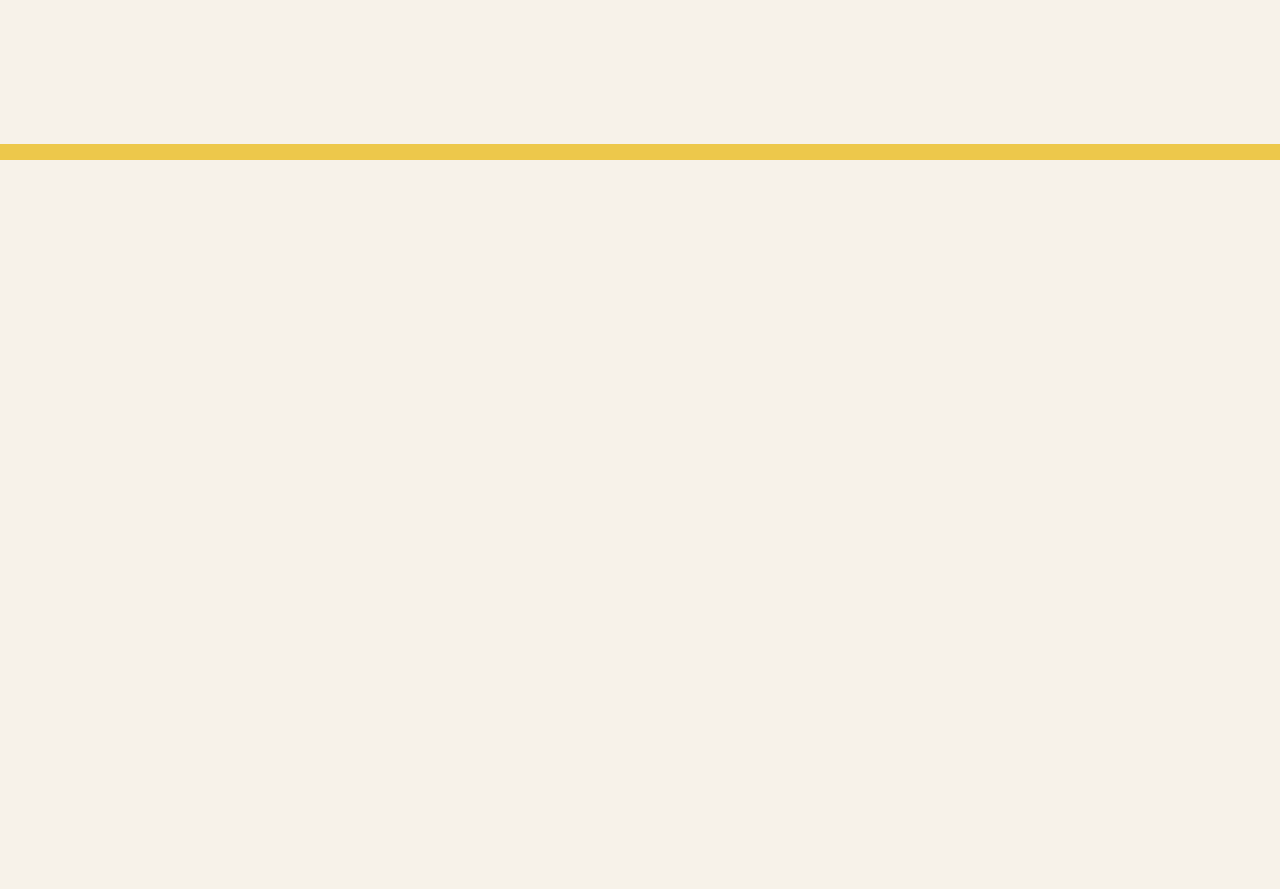
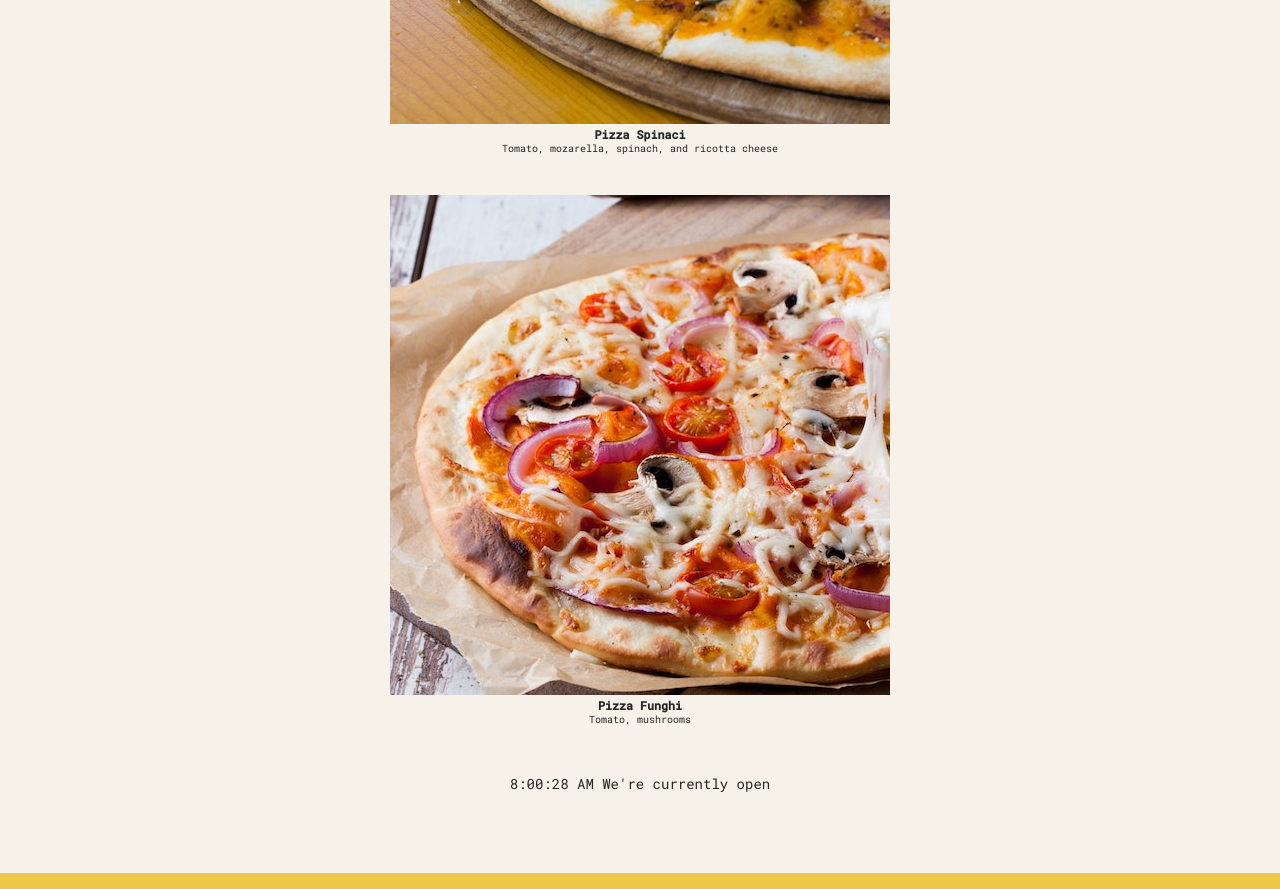
Before and after one commit to OleMartinKeis/pizzas, a React (Vite) app: page / in a window 1280 px wide. Shown: the part 640-1529 px from the top of the page. Before the commit the page ends 800 px from the top, so only its background shows below. Built offline with nearby package versions, Linux system fonts and the light colour scheme.

Commit message:
Added styles

```diff
--- a/src/App.jsx
+++ b/src/App.jsx
@@ -1,14 +1,19 @@
 import { useState } from "react";
 import "./App.css";
 import Header from "./components/header";
+import Footer from "./components/footer";
+import "./index.css";
+import Menu from "./components/menu";
 
 function App() {
     const [count, setCount] = useState(0);
 
     return (
-        <>
+        <div className="container">
             <Header />
-        </>
+            <Menu />
+            <Footer />
+        </div>
     );
 }
 
```
